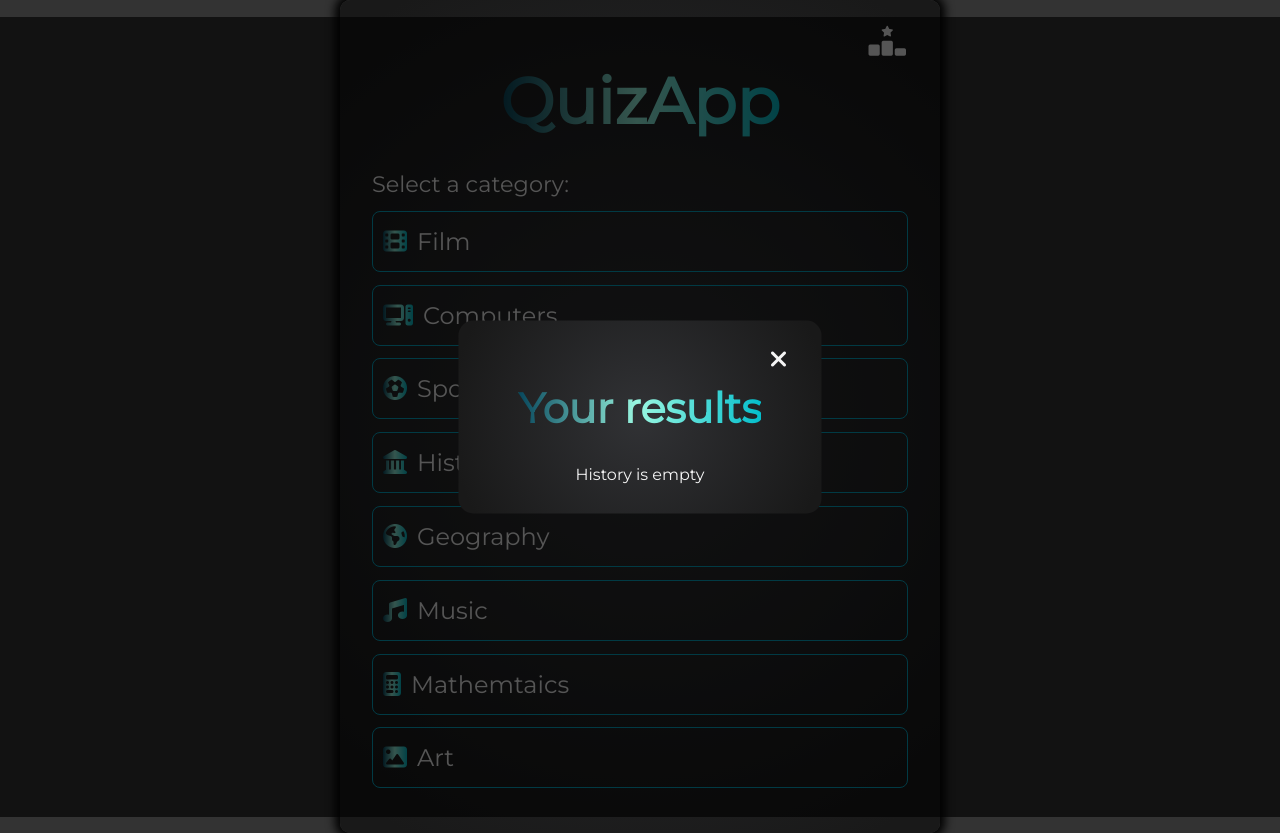
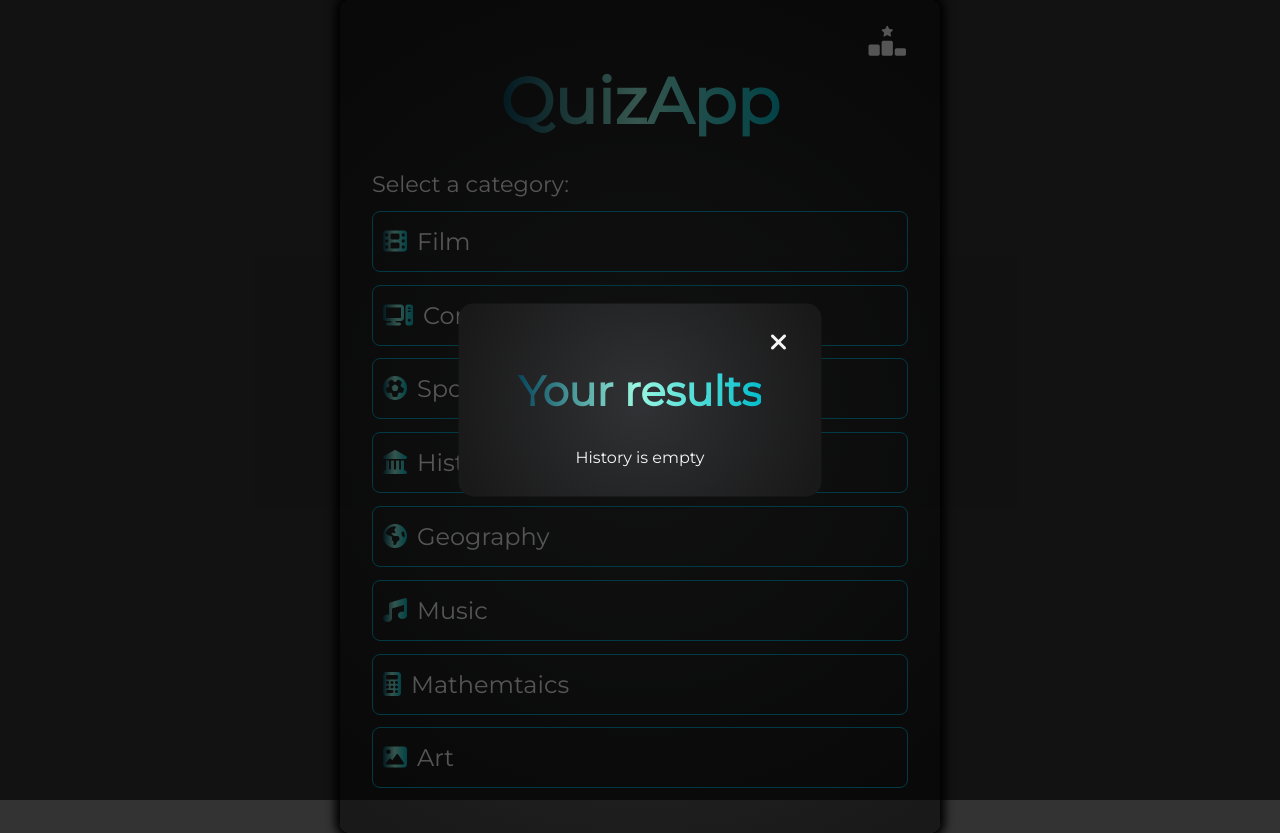
Before and after one commit to JoannaT07/quiz_app, a plain HTML site: page index.html in a window 1280 px wide. Both pictures are taken after a click on the icon 887 px from the left and 41 px from the top of the page. Drawn offline with Linux system fonts and the light colour scheme.

Commit message:
change modal position

```diff
--- a/styles/style.css
+++ b/styles/style.css
@@ -187,9 +187,10 @@ body {
 
 .modal-shadow {
     display: none;
-    position: absolute;
-    width: 100%;
-    height: 100%;
+    position: fixed;
+    top: 0;
+    width: 100vw;
+    height: 100vh;
     background-color: rgba(0, 0, 0, .65);
 }
 
```
